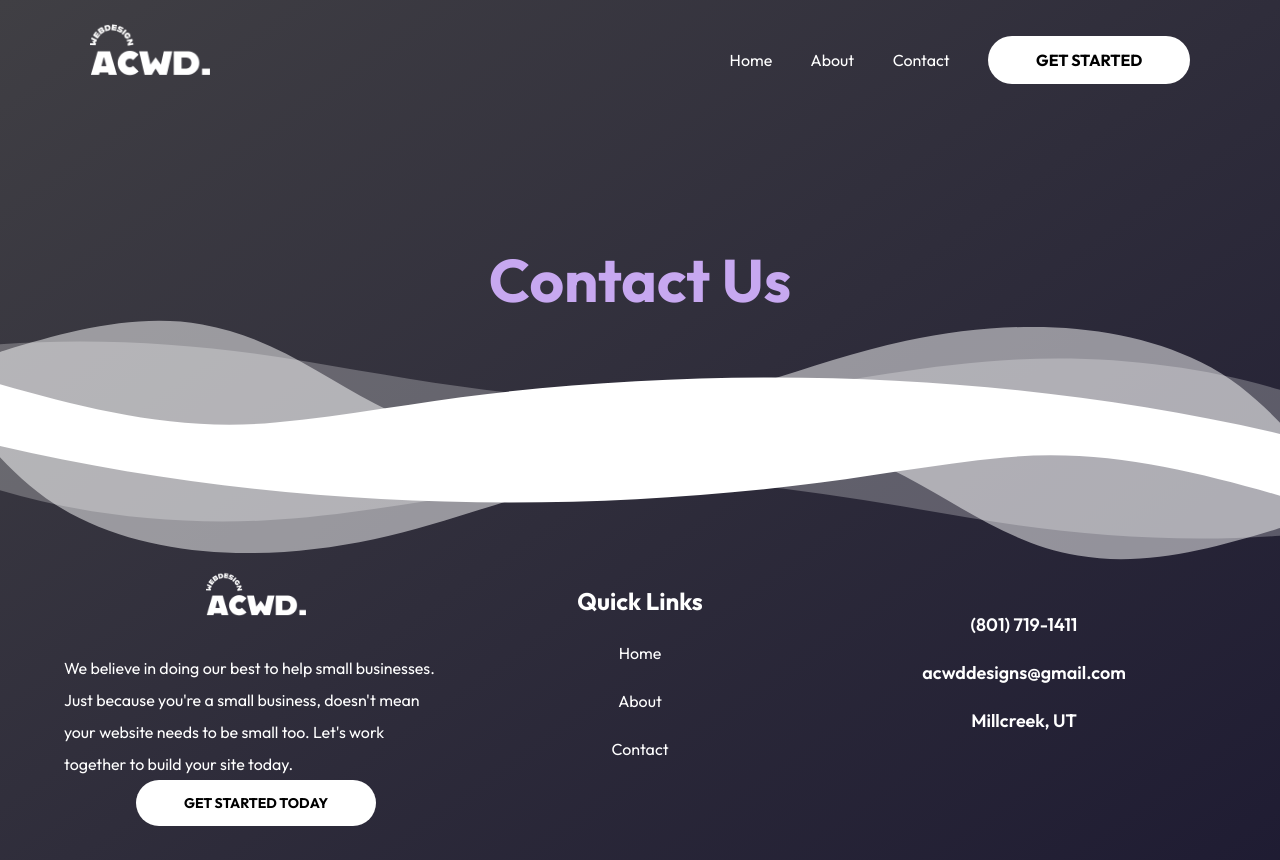
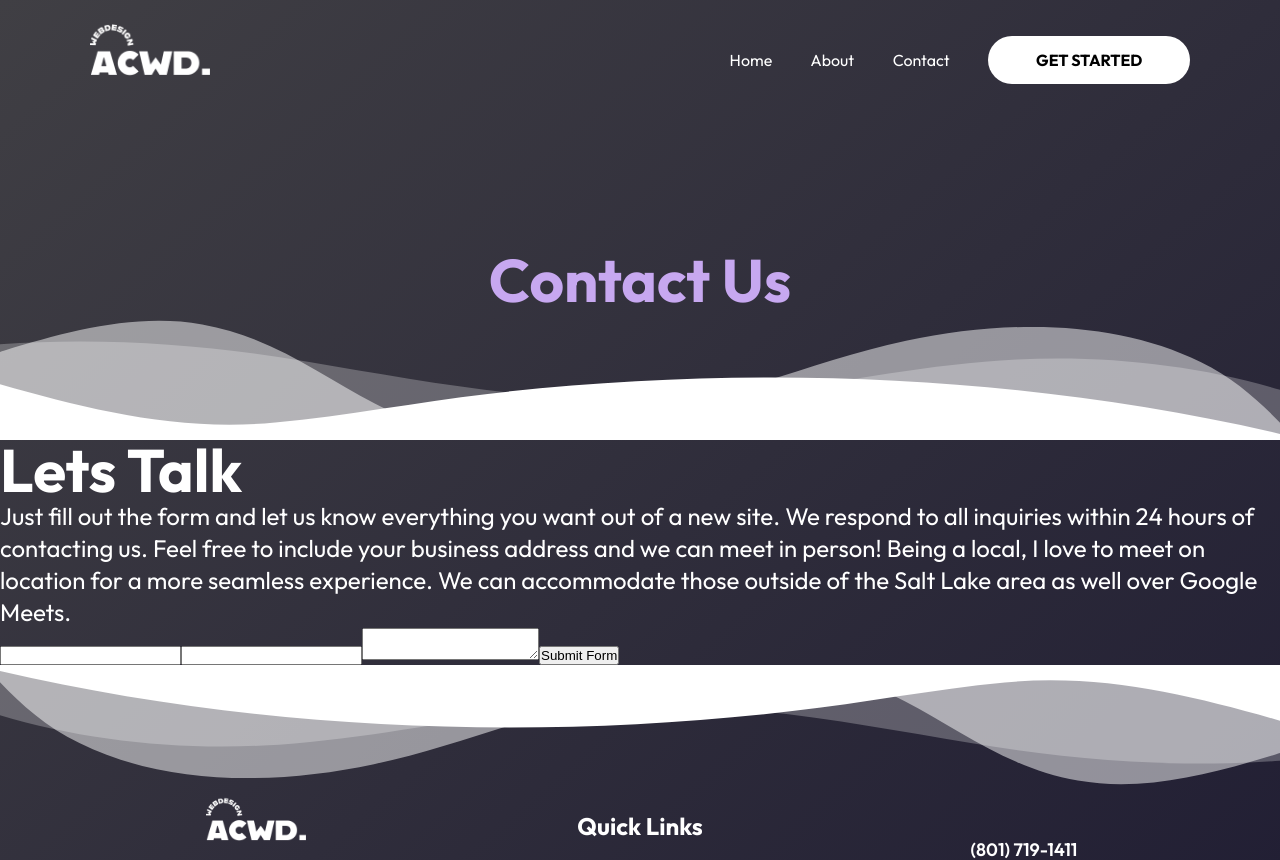
Before and after one commit to notacoham/acwd-designs, a React (Vite) app: page /contact in a window 1280 px wide. Shown: the top 860 px of the page. Built offline with nearby package versions, Linux system fonts and the light colour scheme.

Commit message:
add basic Contact for functionality

```diff
--- /dev/null
+++ b/src/components/ContactForm.jsx
@@ -0,0 +1,46 @@
+import React from 'react'
+
+const ContactForm = () => {
+
+    const [result, setResult] = React.useState("");
+
+  const onSubmit = async (event) => {
+    event.preventDefault();
+    setResult("Sending....");
+    const formData = new FormData(event.target);
+
+    formData.append("access_key", "10040e4d-4da7-4fbb-ba27-0a3b897b01f5");
+
+    const response = await fetch("https://api.web3forms.com/submit", {
+      method: "POST",
+      body: formData
+    });
+
+    const data = await response.json();
+
+    if (data.success) {
+      setResult("Form Submitted Successfully");
+      event.target.reset();
+    } else {
+      console.log("Error", data);
+      setResult(data.message);
+    }
+  };
+
+  return (
+      <div>
+      <form onSubmit={onSubmit}>
+        <input type="text" name="name" required/>
+        <input type="email" name="email" required/>
+        <textarea name="message" required></textarea>
+
+        <button type="submit">Submit Form</button>
+
+      </form>
+      <span>{result}</span>
+
+    </div>
+  )
+}
+
+export default ContactForm
--- a/src/pages/Contact.jsx
+++ b/src/pages/Contact.jsx
@@ -1,11 +1,22 @@
 import React from 'react'
 import PageHead from '../components/PageHead'
+import ContactForm from '../components/ContactForm'
 
 const Contact = () => {
   return (
     <div className='contact-center'>
       <PageHead header={'Contact Us'}/>
-
+      <div className="contact-form-container">
+        <div className="contact-content">
+          <h1 className="contact-title">Lets Talk</h1>
+          <p className="contact-body">Just fill out the form and let us know everything you want out of a new site. We respond to all
+            inquiries within 24 hours of contacting us. Feel free to include your business address and we can meet in person! Being
+            a local, I love to meet on location for a more seamless experience. We can accommodate those outside of the Salt Lake area
+            as well over Google Meets.
+          </p>
+          <ContactForm />
+        </div>
+      </div>
     </div>
   )
 }
```
